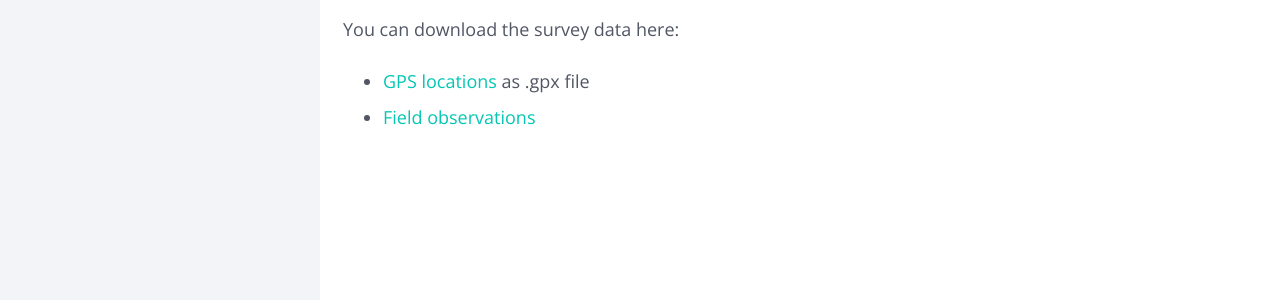
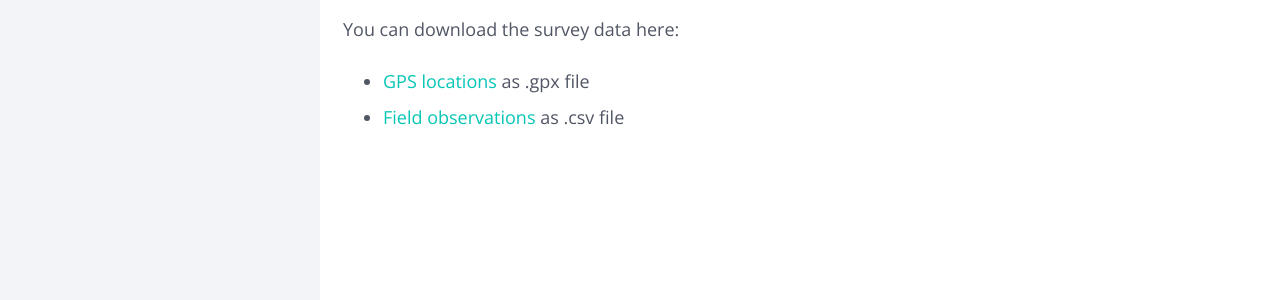
Before and after one commit to verdantlearn/gis-refresher-gps-field-obs, a Jekyll site: the page built from modules/Resources/_posts/2000-01-01-water-beetle-data.md, in a window 1280 px wide. Shown: the part 302-602 px from the top of the page. Built offline with Jekyll 4.4.1, drawn with Linux system fonts in a browser that asks for light colours; nearby versions of some CDN libraries; comment, search, counter and statistics services are not loaded.

Commit message:
Minor edits

```diff
--- a/modules/Resources/_posts/2000-01-01-water-beetle-data.md
+++ b/modules/Resources/_posts/2000-01-01-water-beetle-data.md
@@ -4,4 +4,4 @@ If you don't have field data of your own, you can use an example dataset on wate
 
 You can download the survey data here:
 - [GPS locations](https://github.com/verdantlearn/gis-refresher-gps-field-obs/blob/master/datasets/waterbeetles_wpts.gpx) as .gpx file
-- [Field observations](https://github.com/verdantlearn/gis-refresher-gps-field-obs/blob/master/datasets/waterbeetles_fieldobs.csv)
+- [Field observations](https://github.com/verdantlearn/gis-refresher-gps-field-obs/blob/master/datasets/waterbeetles_fieldobs.csv) as .csv file
```
Also changed, not shown: modules/Monday/_posts/2000-01-05-import-gps-data.md (+1 -2 lines).
